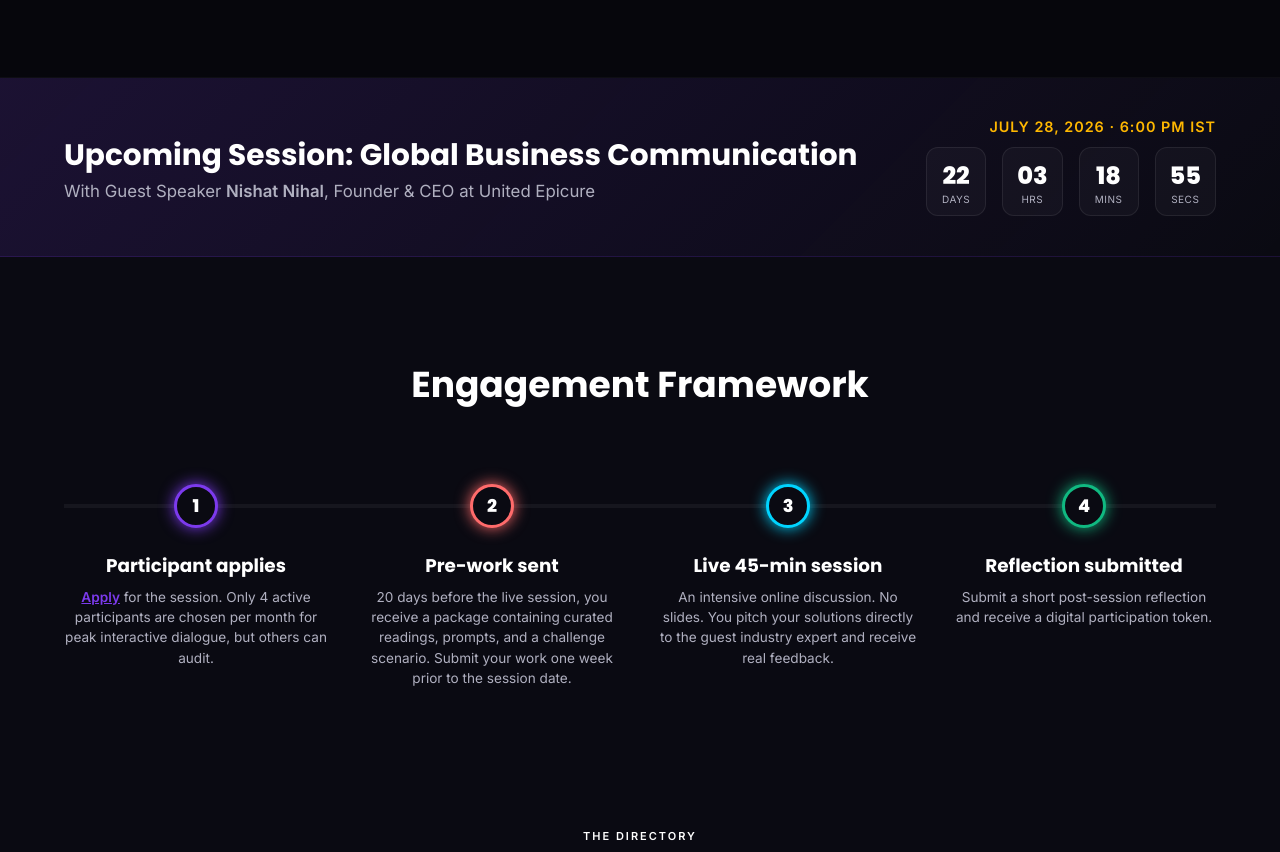
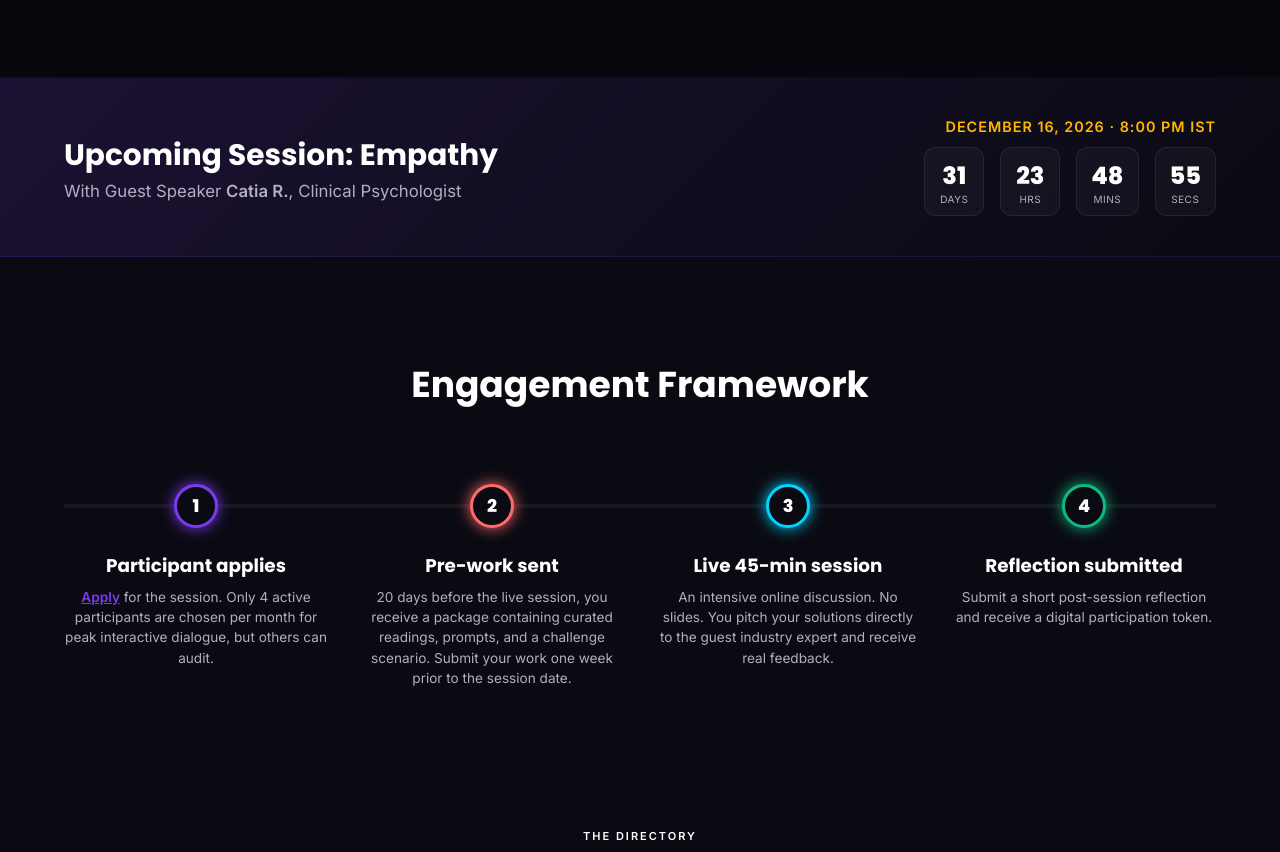
Before and after one commit to TheUnmachined/website, a plain HTML site: page index.html in a window 1280 px wide. Shown: the part 1624-2476 px from the top of the page. Drawn offline with Linux system fonts and the light colour scheme.

Commit message:
Update upcoming session: Empathy with Catia R., 16 Dec 2026

```diff
--- a/index.html
+++ b/index.html
@@ -175,12 +175,12 @@
         <div class="next-session-teaser">
             <div class="container teaser-container">
                 <div class="teaser-content">
-                    <h3>Upcoming Session: Global Business Communication</h3>
-                    <p>With Guest Speaker <strong>Nishat Nihal</strong>, Founder & CEO at United Epicure</p>
+                    <h3>Upcoming Session: Empathy</h3>
+                    <p>With Guest Speaker <strong>Catia R.</strong>, Clinical Psychologist</p>
                 </div>
                 <div class="teaser-right-column">
-                    <div class="teaser-date-badge">July 28, 2026 · 6:00 PM IST</div>
-                    <div class="teaser-timer" id="countdown-timer" data-target-date="2026-07-28T18:00:00+05:30">
+                    <div class="teaser-date-badge">DECEMBER 16, 2026 · 8:00 PM IST</div>
+                    <div class="teaser-timer" id="countdown-timer" data-target-date="2026-12-16T20:00:00+05:30">
                         <div class="timer-unit">
                             <span class="timer-value" id="days">00</span>
                             <span class="timer-label">days</span>
```
